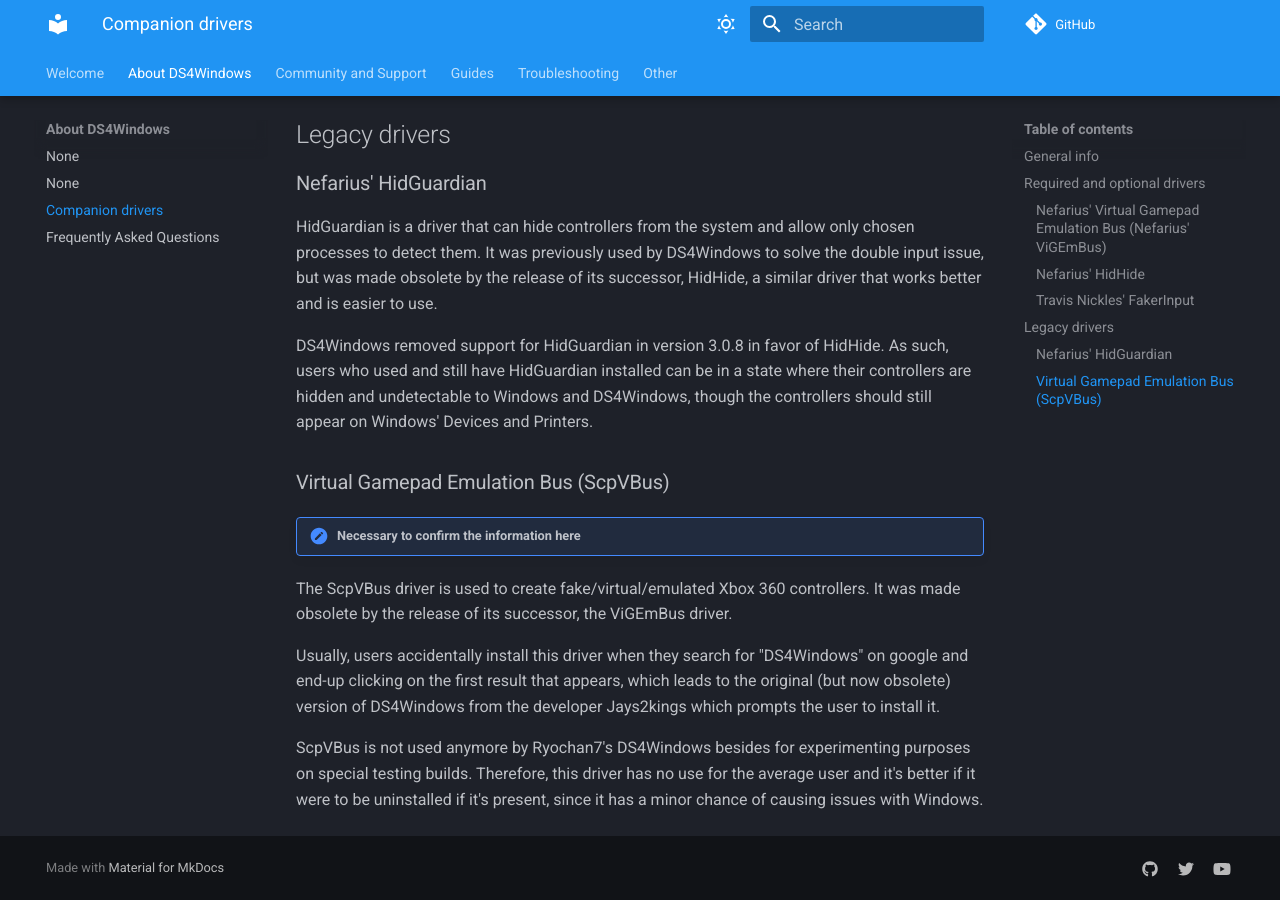
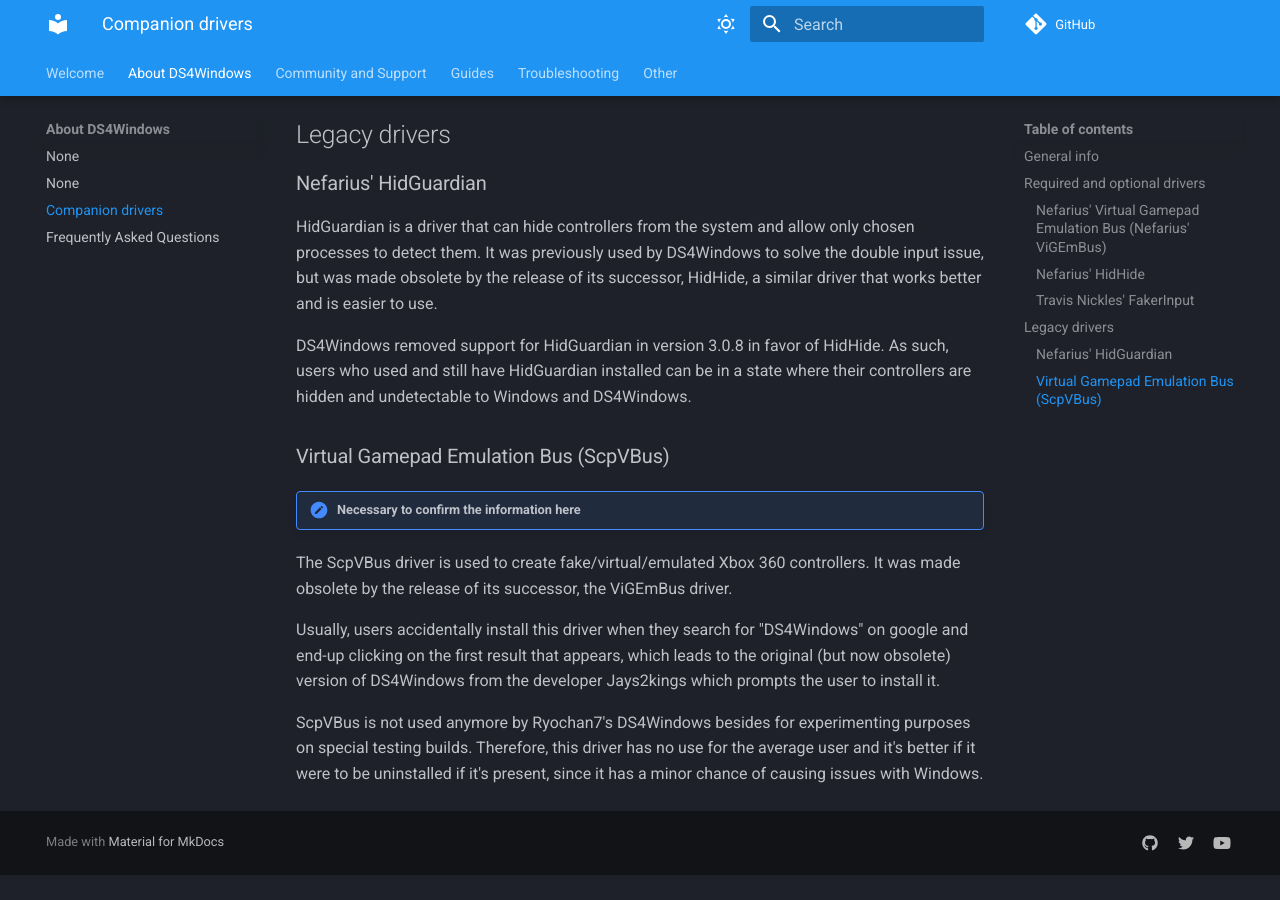
Before and after one commit to CircumSpector/DS4WDocs, an MkDocs documentation site: the page built from docs/about-ds4windows/companion-drivers.md, in a window 1280 px wide and 900 px high, scrolled down 899 px. Built offline with MkDocs 1.6.1 and Material for MkDocs 9.7.7, drawn with Linux system fonts in a browser that asks for light colours; comment, search, counter and statistics services are not loaded; after the commit the page ends 1774 px from its top, so only the background shows below that.

Commit message:
Removed useless comment

```diff
--- a/docs/about-ds4windows/companion-drivers.md
+++ b/docs/about-ds4windows/companion-drivers.md
@@ -24,7 +24,7 @@
 
 HidGuardian is a driver that can hide controllers from the system and allow only chosen processes to detect them. It was previously used by DS4Windows to solve the double input issue, but was made obsolete by the release of its successor, HidHide, a similar driver that works better and is easier to use.
 
-DS4Windows removed support for HidGuardian in version 3.0.8 in favor of HidHide. As such, users who used and still have HidGuardian installed can be in a state where their controllers are hidden and undetectable to Windows and DS4Windows, though the controllers should still appear on Windows' Devices and Printers.
+DS4Windows removed support for HidGuardian in version 3.0.8 in favor of HidHide. As such, users who used and still have HidGuardian installed can be in a state where their controllers are hidden and undetectable to Windows and DS4Windows.
 
 ### Virtual Gamepad Emulation Bus (ScpVBus)
 
```
